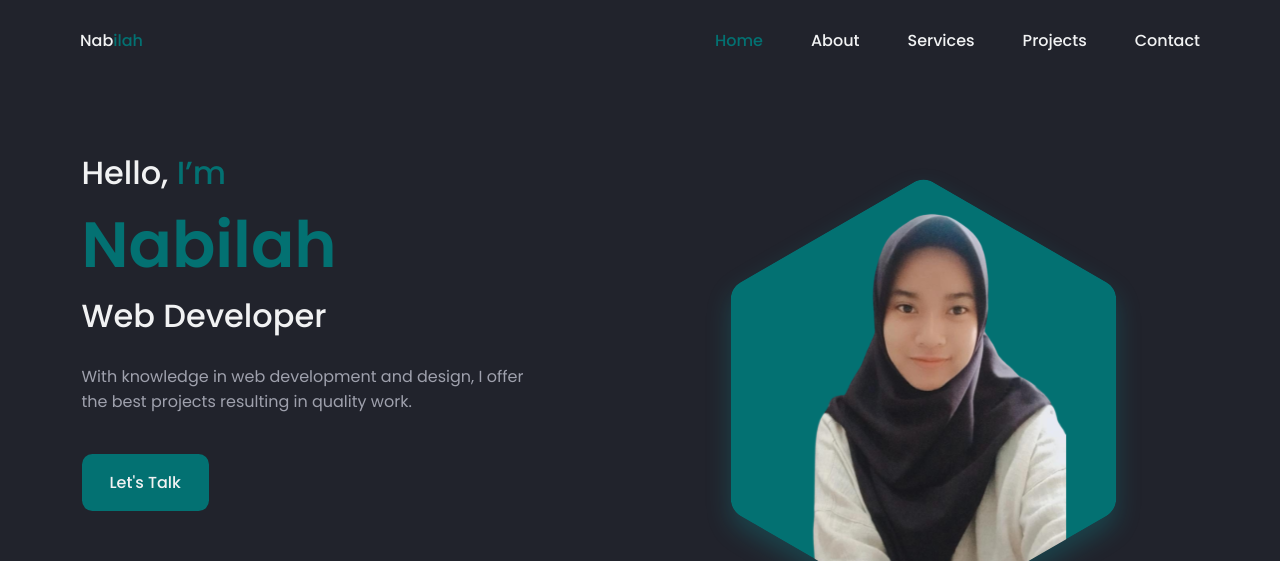
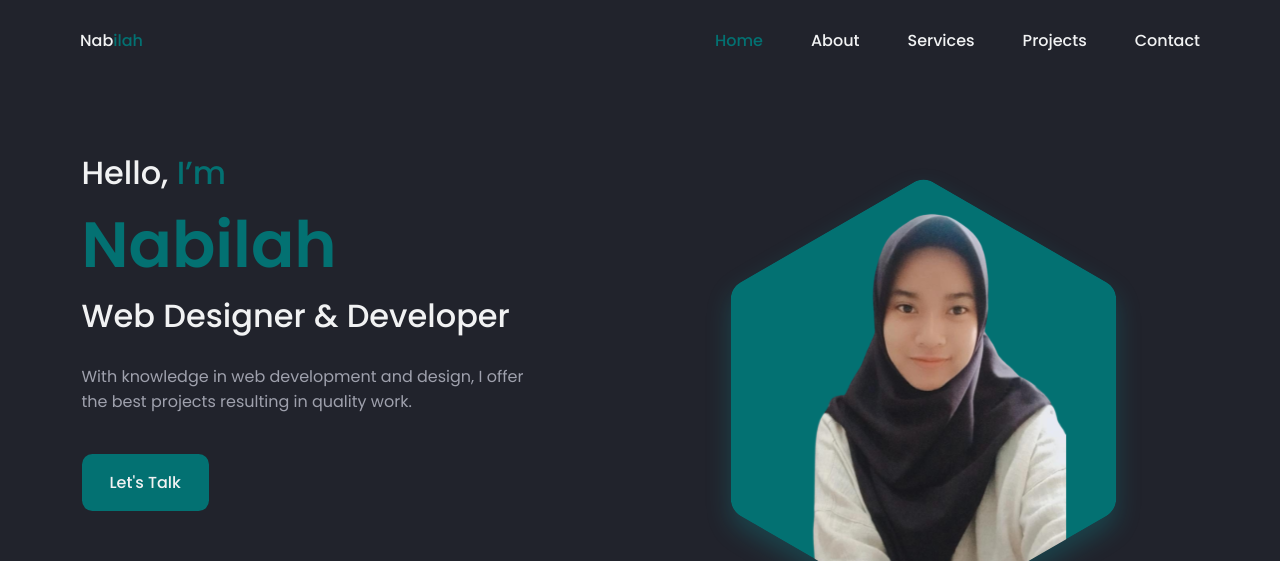
Before and after one commit to bilaa24/Tugas-Web-Portfolio-Nabilah, a plain HTML site: page index.html in a window 1280 px wide. Shown: the top 561 px of the page. Drawn offline with nearby package versions, Linux system fonts and the light colour scheme.

Commit message:
minor revisions

```diff
--- a/index.html
+++ b/index.html
@@ -72,7 +72,7 @@
                      </h3>
 
                      <h1 class="home__title">Nabilah</h1>
-                     <h3 class="home__education">Web Developer</h3>
+                     <h3 class="home__education">Web Designer & Developer</h3>
 
                      <p class="home__description">
                         With knowledge in web development and design, I offer the best projects resulting in quality work.
```
